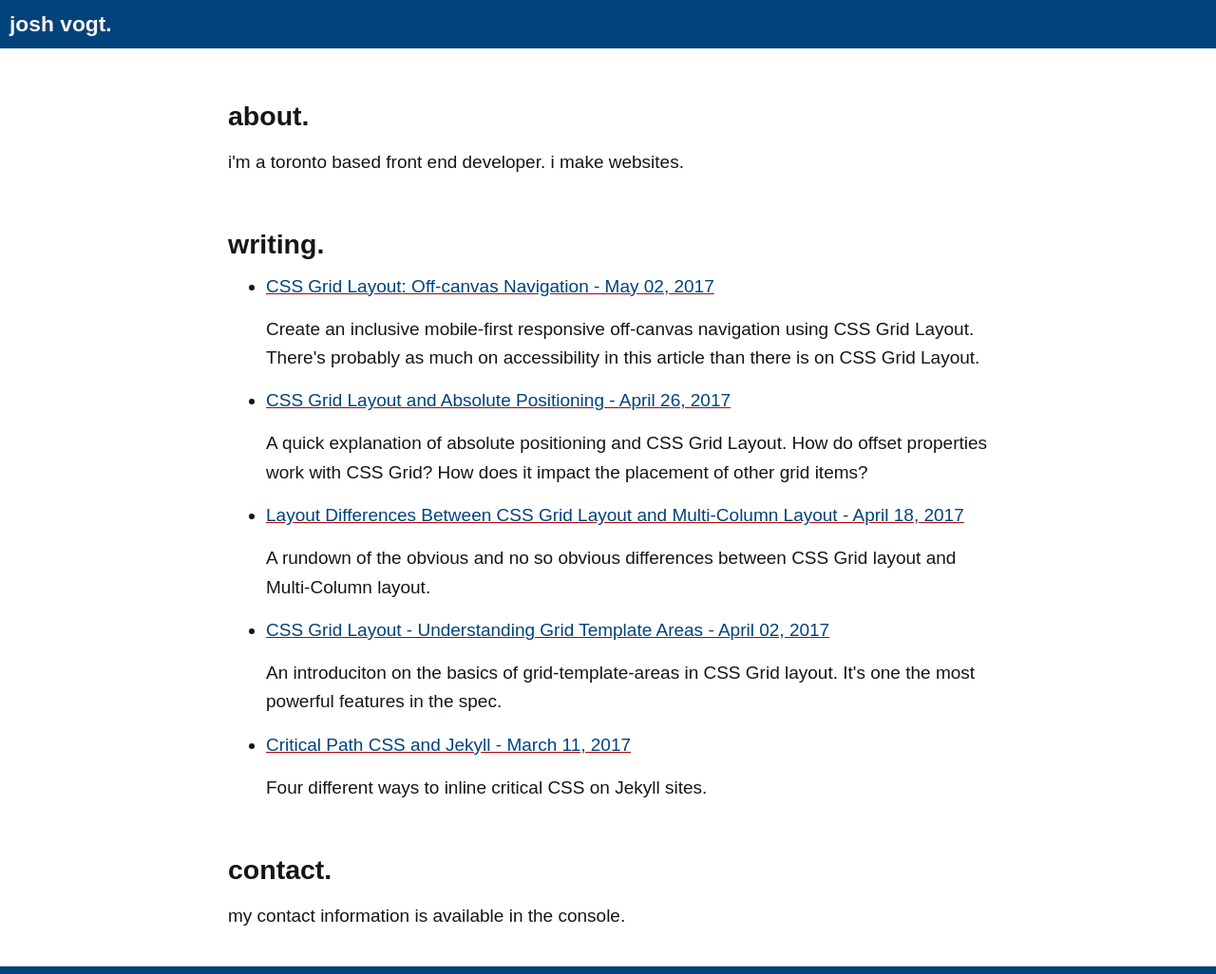
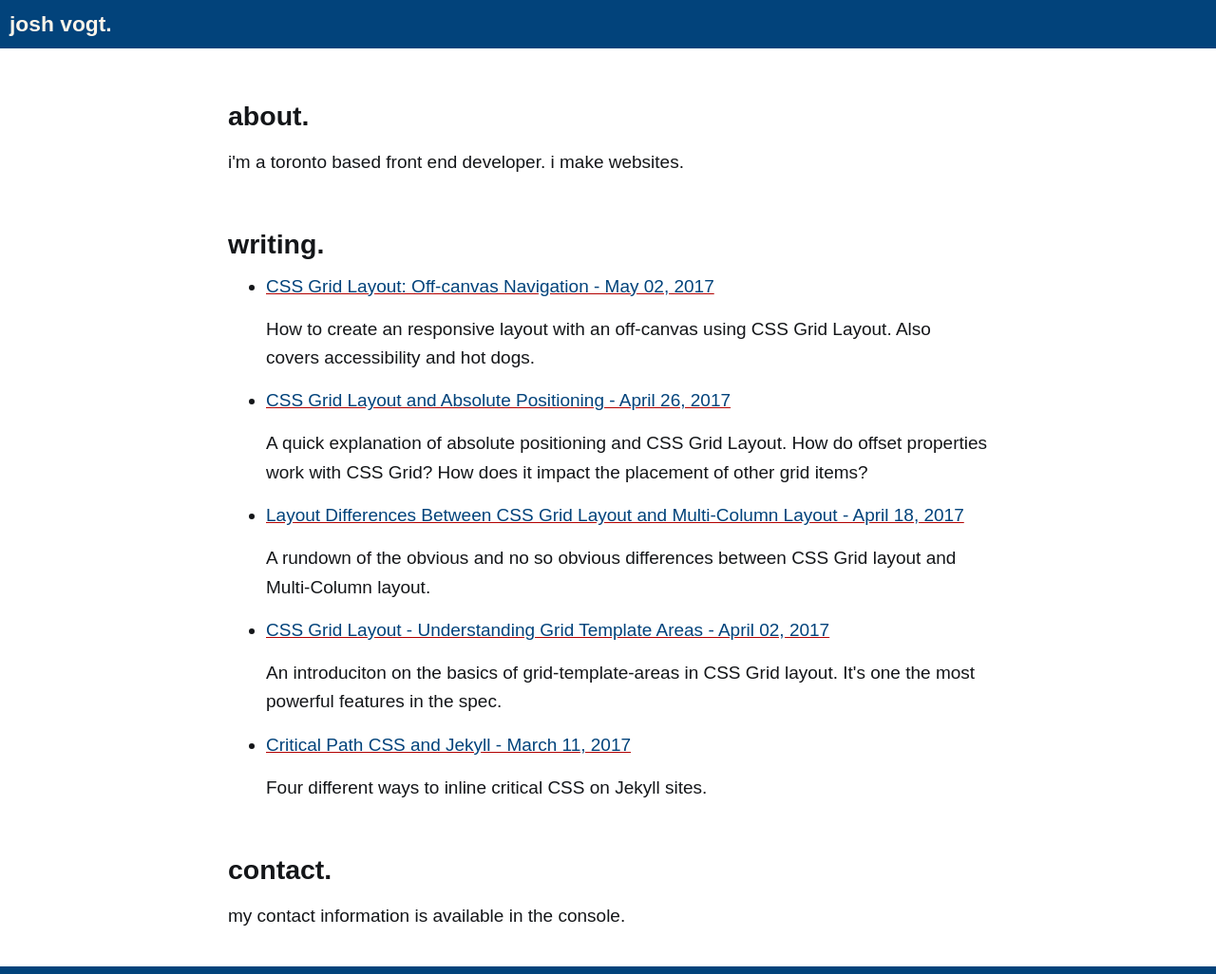
Before and after one commit to dumaurier/dumaurier.github.com, a Jekyll site: the page built from index.html, in a window 1280 px wide. Shown: the whole page at 95% size. Built offline with Jekyll 4.4.1, drawn with Linux system fonts in a browser that asks for light colours; part of the change alters nothing that is shown.

```diff
--- a/_includes/head.html
+++ b/_includes/head.html
@@ -19,8 +19,13 @@
   <meta name="viewport" content="width=device-width, initial-scale=1">
   <meta name="copyright" content="Josh Vogt 2017" />
 
-  <meta name="description" content="a portfolio site for josh vogt." />
+  <meta name="description" content="a website about css and html and accessibility and a little javascript." />
   <meta name="robots" content="follow, index"  />
+
+  <meta name="twitter:card" content="summary" />
+  <meta name="twitter:site" content="@jshvgt" />
+  <meta name="twitter:title" content="{{ page.title }}" />
+  <meta name="twitter:description" content="{{ page.short-desc }}" />
 
   {% capture styles %}
     {% include critical/critical.css %}
--- a/_posts/2017-05-01-css-grid-layout-off-canvas-navigation.markdown
+++ b/_posts/2017-05-01-css-grid-layout-off-canvas-navigation.markdown
@@ -6,7 +6,7 @@ permalink: /blog/:title/
 published: true
 categories: [css, css grid, layout, a11y]
 tags: [css, css grid layout]
-short-desc: Create an inclusive mobile-first responsive off-canvas navigation using CSS Grid Layout. There's probably as much on accessibility in this article than there is on CSS Grid Layout.
+short-desc: How to create an responsive layout with an off-canvas using CSS Grid Layout. Also covers accessibility and hot dogs.
 ---
 
 <header>
--- a/index.html
+++ b/index.html
@@ -5,6 +5,7 @@ pagestyle: home.css
 pagejs: home.js
 layout: default
 published: true
+short-desc: a website about front end dev things
 ---
 
 <main class="container">
```
Also changed, not shown: favicon.ico, 8 other files.
